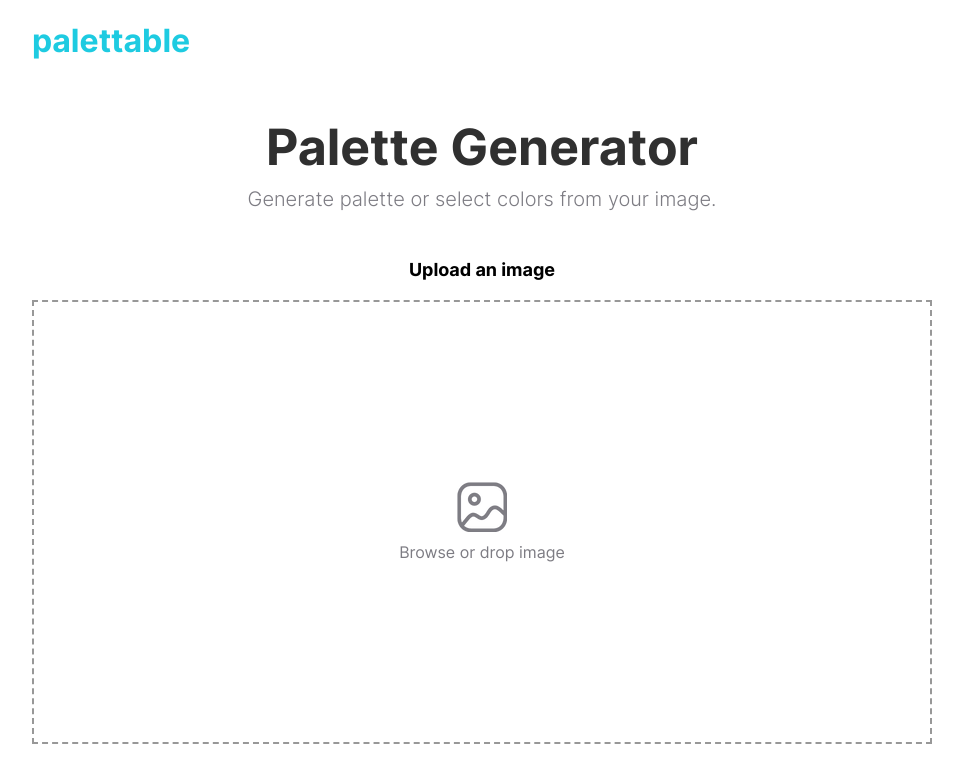
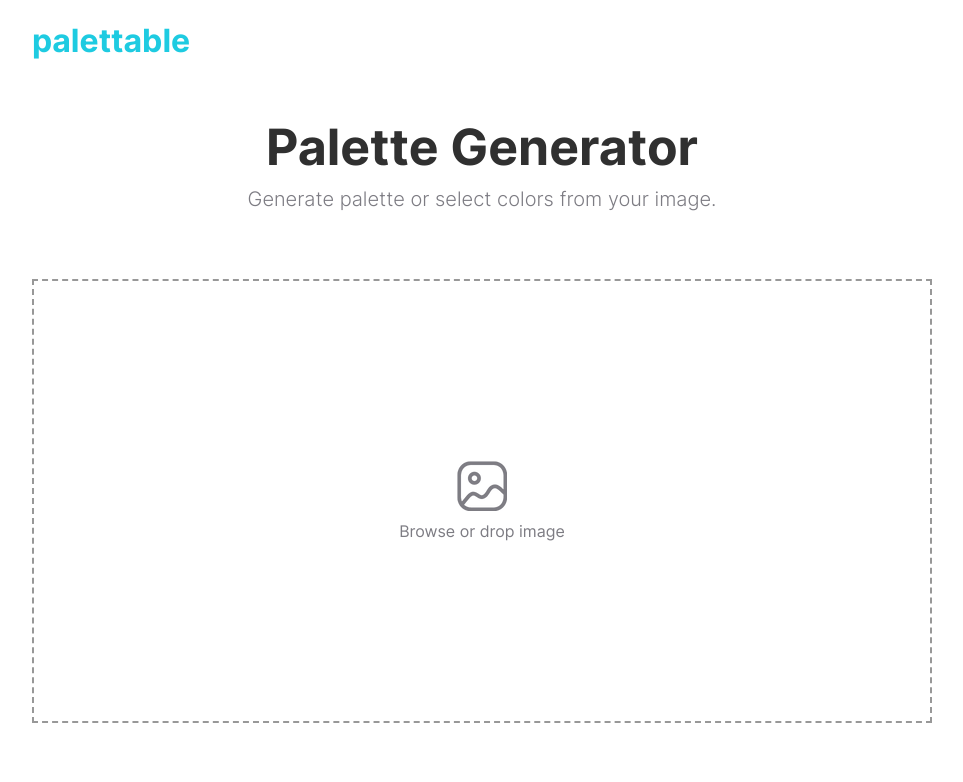
Before and after one commit to lalalovely/palettable, an Angular app: page / in a window 1280 px wide. Shown: the top 782 px of the page, without its empty margins (158-1121 px from the left). Built offline with nearby package versions, Linux system fonts and the light colour scheme.

Commit message:
Add reset funtion

```diff
--- a/src/app/app.component.html
+++ b/src/app/app.component.html
@@ -3,7 +3,9 @@
     <header class="container">
       <div class="nav">
         <div class="nav-content">palettable</div>
-        <button class="reset" *ngIf="image !== null">Reset</button>
+        <button class="reset" *ngIf="image !== null" (click)="reset()">
+          Reset
+        </button>
       </div>
     </header>
     <section class="container" *ngIf="image === null">
@@ -15,7 +17,10 @@
     <section class="container">
       <div class="main">
         <div class="image-display">
-          <app-image-display (imageData)="getImage($event)"></app-image-display>
+          <app-image-display
+            (imageData)="getImage($event)"
+            [toReset]="toReset"
+          ></app-image-display>
         </div>
         <div class="palette-display" *ngIf="image !== null">
           <app-palette-display [imageData]="image"></app-palette-display>
--- a/src/app/app.component.ts
+++ b/src/app/app.component.ts
@@ -9,9 +9,15 @@ import { IPalette } from "./interfaces/palette";
 export class AppComponent {
   title = "palettable";
   image: ImageData | null = null;
+  toReset: boolean = false;
 
   getImage($event: ImageData) {
     this.image = $event;
-    console.log("HERE", this.image);
+    this.toReset = false;
+  }
+
+  reset() {
+    this.image = null;
+    this.toReset = true;
   }
 }
--- a/src/app/components/image-display/image-display.component.ts
+++ b/src/app/components/image-display/image-display.component.ts
@@ -2,6 +2,7 @@ import {
   Component,
   EventEmitter,
   HostListener,
+  Input,
   OnInit,
   Output,
 } from "@angular/core";
@@ -16,11 +17,12 @@ import { PaletteGeneratorService } from "src/app/services/palette-generator/pale
 })
 export class ImageDisplayComponent implements OnInit {
   @Output() imageData = new EventEmitter<ImageData>();
+  @Input() toReset: boolean = false;
 
   private MAX_SIZE = 50000;
 
   fileName: string = "";
-  headerLabel: string = "Upload an image";
+  headerLabel: string = "";
   hasImage: boolean = false;
   image: any;
   canvas: any;
@@ -40,6 +42,18 @@ export class ImageDisplayComponent implements OnInit {
     this.canvas = document.getElementById("canvas") as HTMLCanvasElement;
     this.context = this.canvas.getContext("2d");
     this.imageContainer = document.getElementsByClassName("image-container");
+  }
+
+  ngOnChanges() {
+    if (this.toReset) {
+      this.reset();
+    }
+  }
+
+  reset() {
+    this.hasImage = false;
+    this.headerLabel = "Upload an image";
+    this.context?.reset();
   }
 
   pickColor(event: any) {
```
